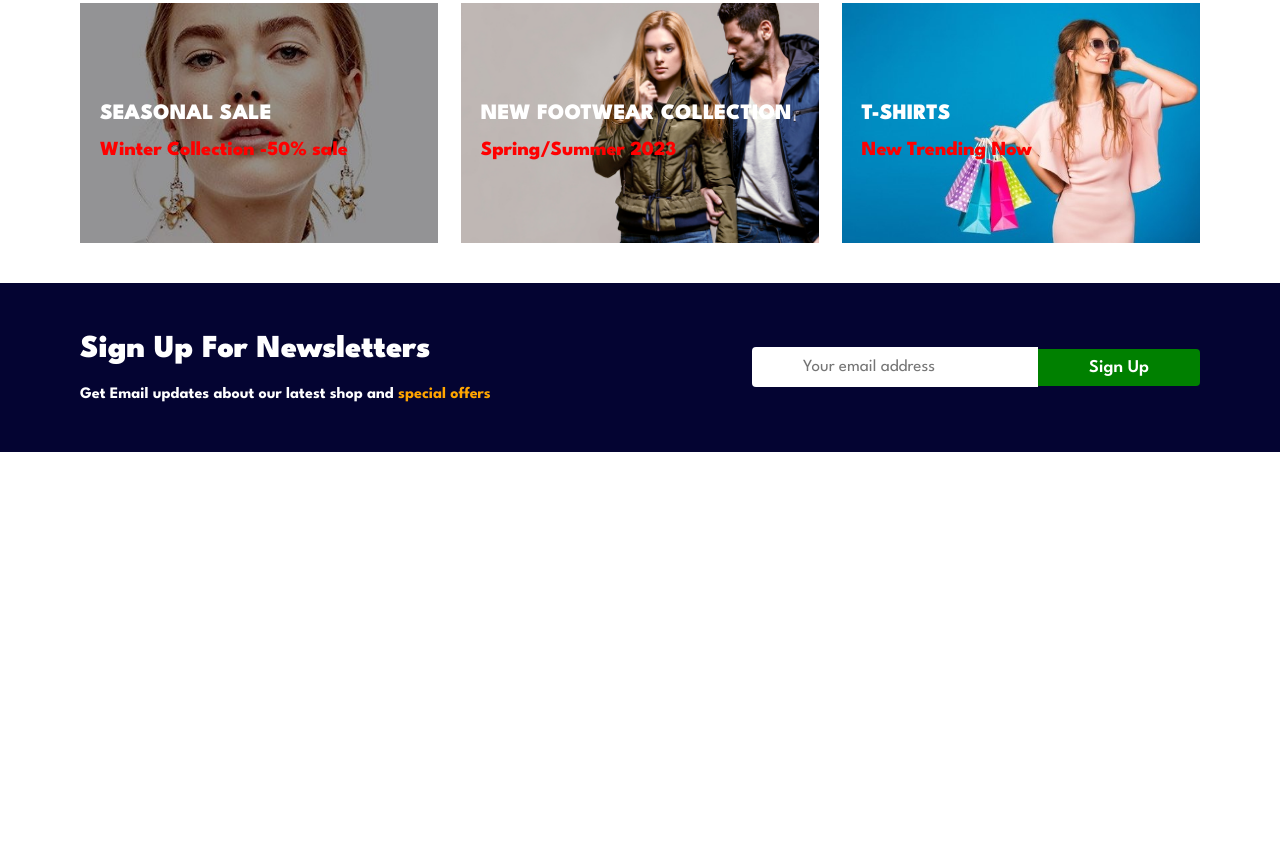
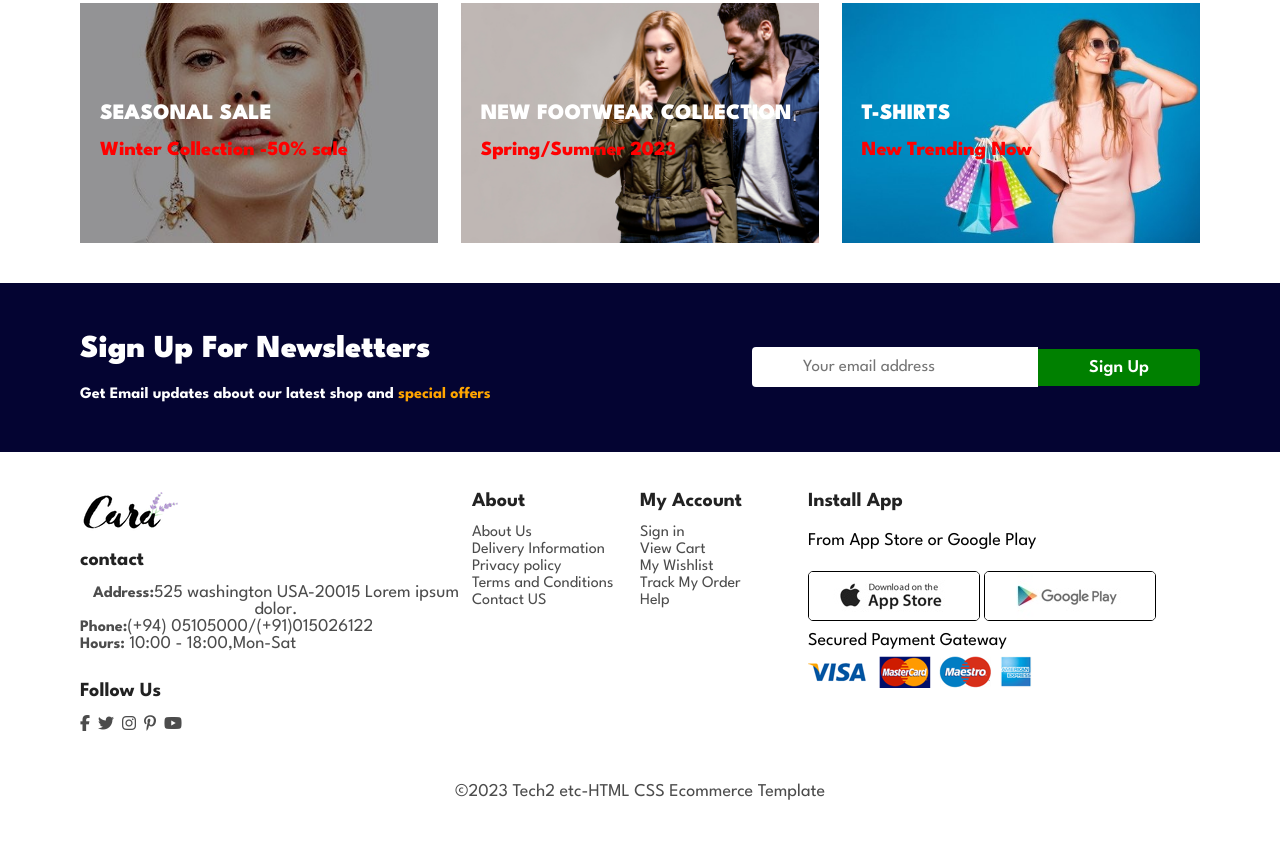
Before and after one commit to pandurang-sadgir/Ecommerce, a plain HTML site: page index.html in a window 1280 px wide. Shown: the part 4632-5492 px from the top of the page. Before the commit the page ends 5164 px from the top, so only its background shows below. Drawn offline with Linux system fonts and the light colour scheme.

Commit message:
footer section

```diff
--- a/css/style.css
+++ b/css/style.css
@@ -24,7 +24,7 @@ html{
     padding: 0 8rem;
 }
 
-section{
+section,footer{
     padding: 4rem  0rem;
 }
 a{
@@ -567,13 +567,130 @@ section.newsletter{
 
 .newsletter .newsletter-content span{
     color: orange;
+}
+
+
+
+/* footer section */
+
+
+footer .footer-content{
+    width: 100%;
+    height: auto;
+
+}
+footer .footer-content{
+    display: flex;
+    flex-direction: row;
+    justify-content: center;
+    align-items: flex-start;
+
+}
+
+footer .footer-content p{
+    font-size: 1.8rem;
+    margin:0;
+
+
+
+}
+
+footer .footer-content .column{
+    display: flex;
+    flex-direction: row;
+    justify-content: space-between;
+    align-items: flex-start;
+    width: 50%;
+
+}
+
+footer .footer-content .column.left{
+    display: flex;
+    flex-direction: row;
+    justify-content: space-between;
+    align-items: flex-start;
+}
+
+footer .footer-content .column.left .part-1{
+    display: flex;
+    flex-direction: column;
+    justify-content: flex-start;
+    align-items: flex-start;
+    width:70% ;
+    /* background-color: red; */
+
+}
+
+footer .footer-content .column.left .part-1 p{
+    color: rgb(76, 76, 76);
+
+
+}
+
+footer .footer-content .column.left .part-1 h4{
+    margin-top: 1.5rem;
+
+}
+footer .footer-content .follow-us-section{
+    width: 100%;
+    margin-top: 1.5rem;
+}
+
+footer .footer-content .follow-us-section .icons a{
+    text-decoration: none;
+    color: rgb(76, 76, 76);
+    margin-right: 0.4rem;
+    /* background-color: red; */
+}
+
+footer .footer-content .column.left .part-2{
+    display: flex;
+    flex-direction: column;
+    justify-content: flex-start;
+    align-items: flex-start;
+    width:30% ;
+    height: 100%;
+}
+
+footer .footer-content .column.left .part-2 a,footer .footer-content .column.right .part-1 a{
+text-decoration: none;
+padding-bottom: 0.2rem;
+color: rgb(76, 76, 76);
+cursor: pointer;
 
 }
 
 
 
+footer .footer-content .column.column.right .part-1{
+    display: flex;
+    flex-direction: column;
+    justify-content: flex-start;
+    align-items: flex-start;
+    width: 30%;
+}
 
+footer .footer-content .column.column.right .part-2{
+    display: flex;
+    flex-direction: column;
+    justify-content: flex-start;
+    align-items: flex-start;
+    width: 70%;
+}
 
+footer .footer-content .column.column.right .part-2 p{
+    padding: 0.7rem 0;
+}
+footer .footer-content .column.column.right .part-2 .row img {
+    margin-top: 1.5rem;
+    border-radius: 0.5rem;
+    border: 0.1rem black solid;
+}
+
+.copyright{
+    color: rgb(76, 76, 76);
+    margin-top: 5rem;
+}
 /* Testing classes */
 .red-border{
     border: 0.1rem red solid;
--- a/index.html
+++ b/index.html
@@ -519,7 +519,74 @@
 </section>
 
 
-<section class="footer" id="footer">
+<!-- Footer section -->
+<footer >
+    <div class="max-width">
+        <div class="footer-content">
+            <div class="column left">
+                <div class="part-1">
+                    <a href="#" class="logo">
+                        <img src="./assets/images/logo.png" alt="">
+                    </a>
+                    <h4>contact</h4>
+                    <p>
+                        <strong>Address:</strong>525 washington USA-20015 Lorem ipsum dolor.
+                    </p>
+                    <p><strong>Phone:</strong>(+94) 05105000/(+91)015026122</p>
+                    <p><strong>Hours:</strong> 10:00 - 18:00,Mon-Sat</p>
+
+                    <div class="follow-us-section">
+                        <h4>Follow Us</h4>
+                        <div class="icons">
+                            <a href="#"><i class="fab fa-facebook-f"></i></a>
+                            <a href="#"><i class="fab fa-twitter"></i></a>
+                            <a href="#"><i class="fab fa-instagram"></i></a>
+                            <a href="#"><i class="fab fa-pinterest-p"></i></a>
+                            <a href="#"><i class="fab fa-youtube"></i></a>
+                        </div>
+
+                    </div>
+
+                </div>
+                <div class="part-2">
+                    <h4>About</h4>
+                    <a href="#">About Us</a>
+                    <a href="#">Delivery Information</a>
+                    <a href="">Privacy policy</a>
+                    <a href="">Terms and Conditions</a>
+                    <a href="">Contact US</a>
+                </div>
+            </div>
+
+
+            <div class="column right">
+                <div class="part-1">
+                    <h4>My Account</h4>
+                    <a href="#">Sign in</a>
+                    <a href="#">View Cart</a>
+                    <a href="">My Wishlist</a>
+                    <a href="">Track My Order</a>
+                    <a href="">Help</a>
+                </div>
+                <div class="part-2">
+                    <h4>Install App</h4>
+                    <p>From App Store or Google Play</p>
+                    <div class="row">
+                        <img src="./assets/images/pay/app.jpg" alt="">
+                        <img src="./assets/images/pay/play.jpg" alt="">
+                    </div>
+                    <p>Secured Payment Gateway</p>
+                    <img src="./assets/images/pay/pay.png" alt="">
+
+                </div>
+            </div>
+        </div>
+        <div class="copyright">
+            <p> &copy;2023 Tech2 etc-HTML CSS Ecommerce Template</p>
+        </div>
+    </div>
+</footer>
+
 </section>
     <script src="./js/script.js"></script>
 </body>
```
